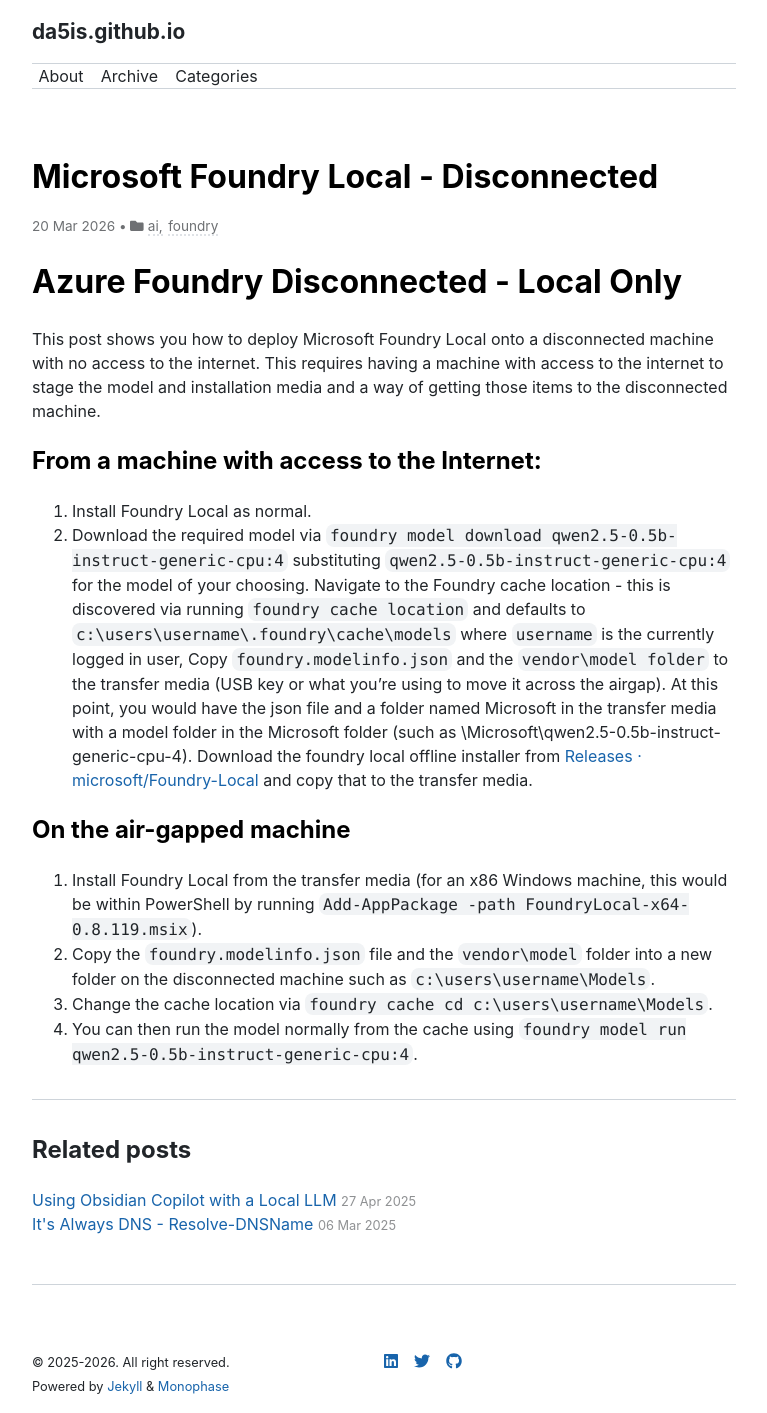
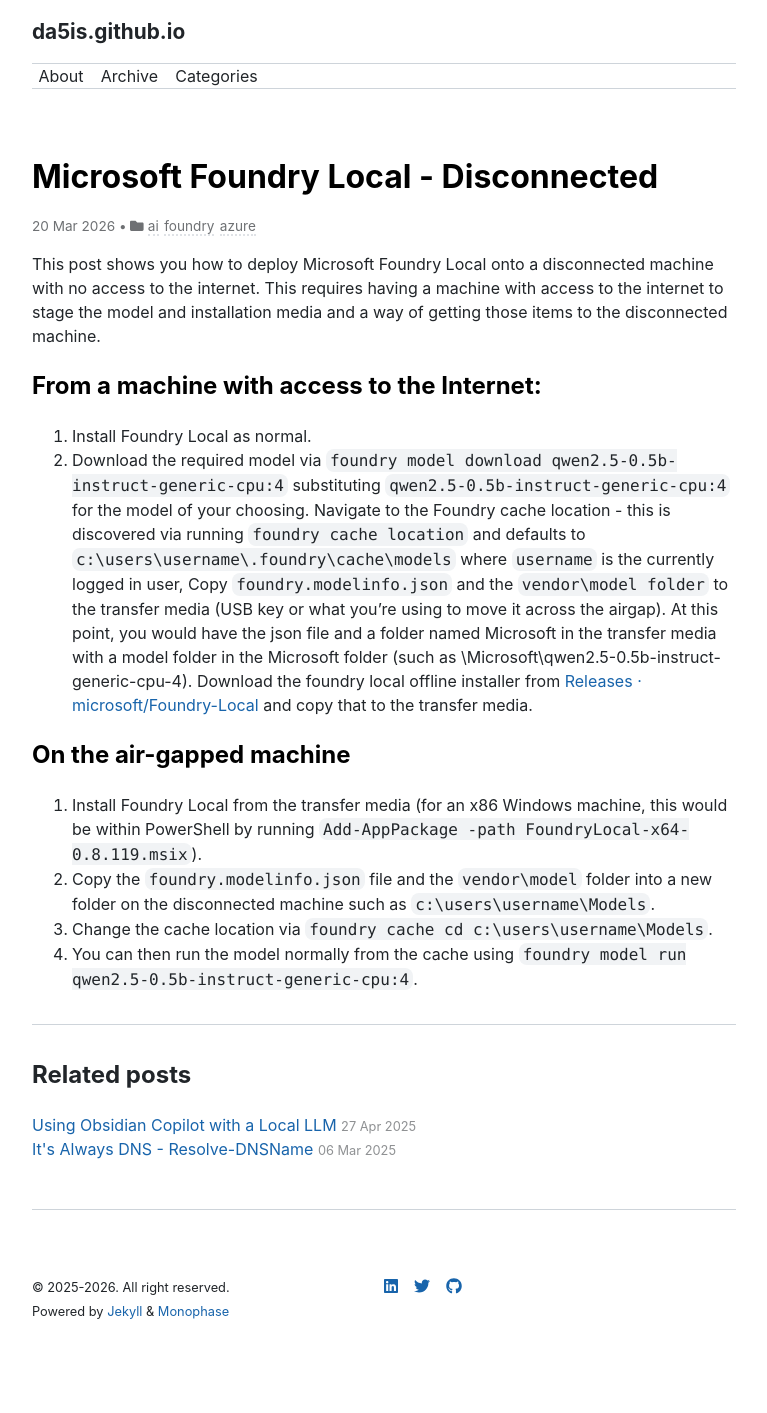
Before and after one commit to da5is/da5is.github.io, a Jekyll site: the page built from _posts/2026-03-20-AzureFoundryLocal-Disconnected.md, in a window 1280 px wide. Shown: the whole page, without its empty margins (256-1023 px from the left). Built offline with Jekyll 4.4.1, drawn with Linux system fonts in a browser that asks for light colours; nearby versions of some CDN libraries; after the commit the page ends 1338 px from its top, so only the background shows below that.

Commit message:
Fixed category issue

```diff
--- a/_posts/2026-03-20-AzureFoundryLocal-Disconnected.md
+++ b/_posts/2026-03-20-AzureFoundryLocal-Disconnected.md
@@ -2,10 +2,8 @@
 layout: post
 title:  "Microsoft Foundry Local - Disconnected"
 date:   2026-03-20
-categories: ai, foundry
+categories: ai foundry azure
 ---
-# Azure Foundry Disconnected - Local Only
-
 This post shows you how to deploy Microsoft Foundry Local onto a disconnected machine with no access to the internet.  This requires having a machine with access to the internet to stage the model and installation media and a way of getting those items to the disconnected machine.
 
 ## From a machine with access to the Internet:
```
